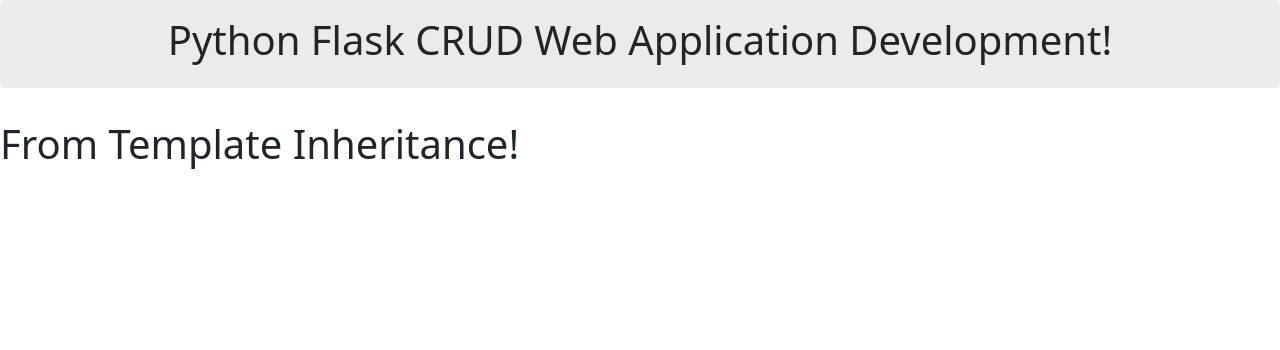
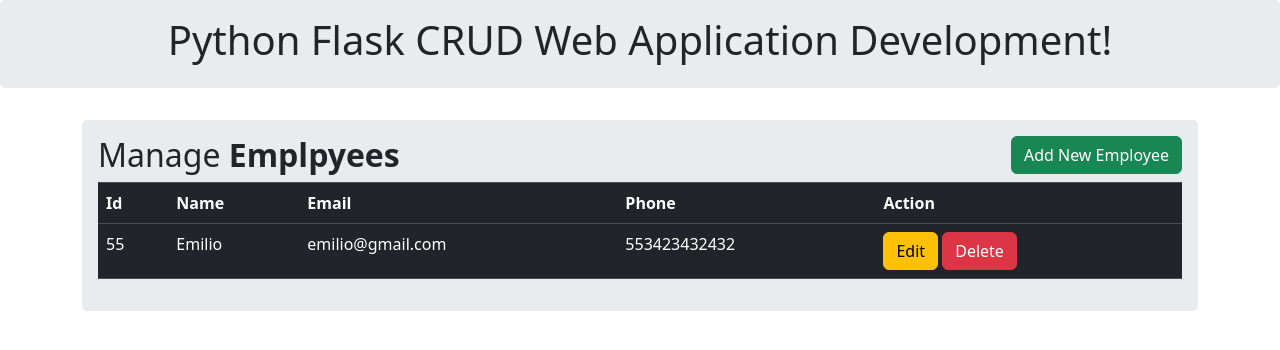
Before and after one commit to emiliobs/FlaskCRUDAppPython, a Flask app: page / in a window 1280 px wide. Shown: the top 350 px of the page. Run offline with Flask 2, Linux system fonts and the light colour scheme; some libraries are stand-ins or nearby versions.

Commit message:
Designing Body

```diff
--- a/templates/base.html
+++ b/templates/base.html
@@ -11,7 +11,7 @@
 </head>
 <body>
 
-	<h1>{%  block body   %}  {%  endblock %}</h1>
+	{%  block body   %}  {%  endblock %}
 
 
 	<!-- <script src="https://code.jquery.com/jquery-3.4.1.slim.min.js" integrity="sha384-J6qa4849blE2+poT4WnyKhv5vZF5SrPo0iEjwBvKU7imGFAV0wwj1yYfoRSJoZ+n" crossorigin="anonymous"></script>
--- a/templates/index.html
+++ b/templates/index.html
@@ -1,13 +1,50 @@
 {%  extends 'base.html' %}
 {%  include 'header.html' %}
 
-{%  block title %}  Home  {%  endblock %}
+{%  block title %}
+
+Home
+
+{%  endblock %}
+
+{%   block body %}
+
+<div class="container">
+	<div class="row">
+		<div class="col md-12">
+			<div class="jumbotron p-3">
+
+				<h2>Manage <b>Emplpyees</b> <button type="button" class="btn btn-success float-right" data-toggle="modal"
+						data-target="#mymodal">Add New Employee</button></h2>
 
 
 
+						<table class="table table-hover table-dark">
 
-{%   block body %}
+							<tr>
+									<th>Id</th>
+									<th>Name</th>
+									<th>Email</th>
+									<th>Phone</th>
+									<th>Action</th>
+							</tr>
 
-<h1>From Template Inheritance!</h1>
+							<tr>
+								<td>55</td>
+								<td>Emilio</td>
+								<td>emilio@gmail.com</td>
+								<td>553423432432</td>
+								<td>
+									<a href="" class="btn btn-warning btn-xs data-toggle="modal" data-target="#modaledit">Edit</a>
+									<a href="" class="btn btn-danger btn-xs" data-toggle="modal" data-target="#modaldelete" onclick="return confirm('Are You Sure To Delete ?')">Delete</a>
+								</td>
+							</tr>
+						</table>
+
+
+			</div>
+		</div>
+	</div>
+</div>
 
 {%  endblock %}
```
Also changed, not shown: templates/header.html (+5 -5 lines).
